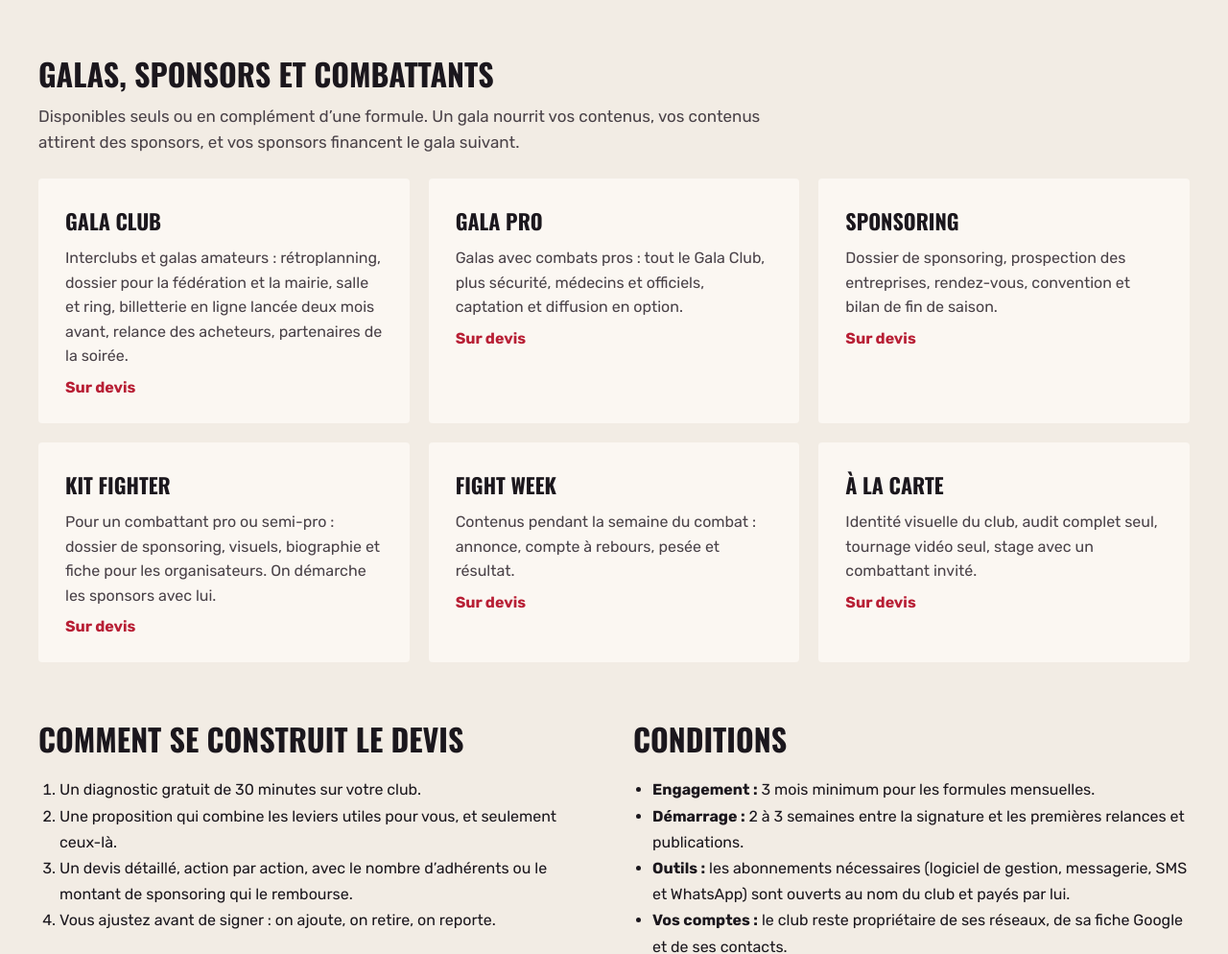
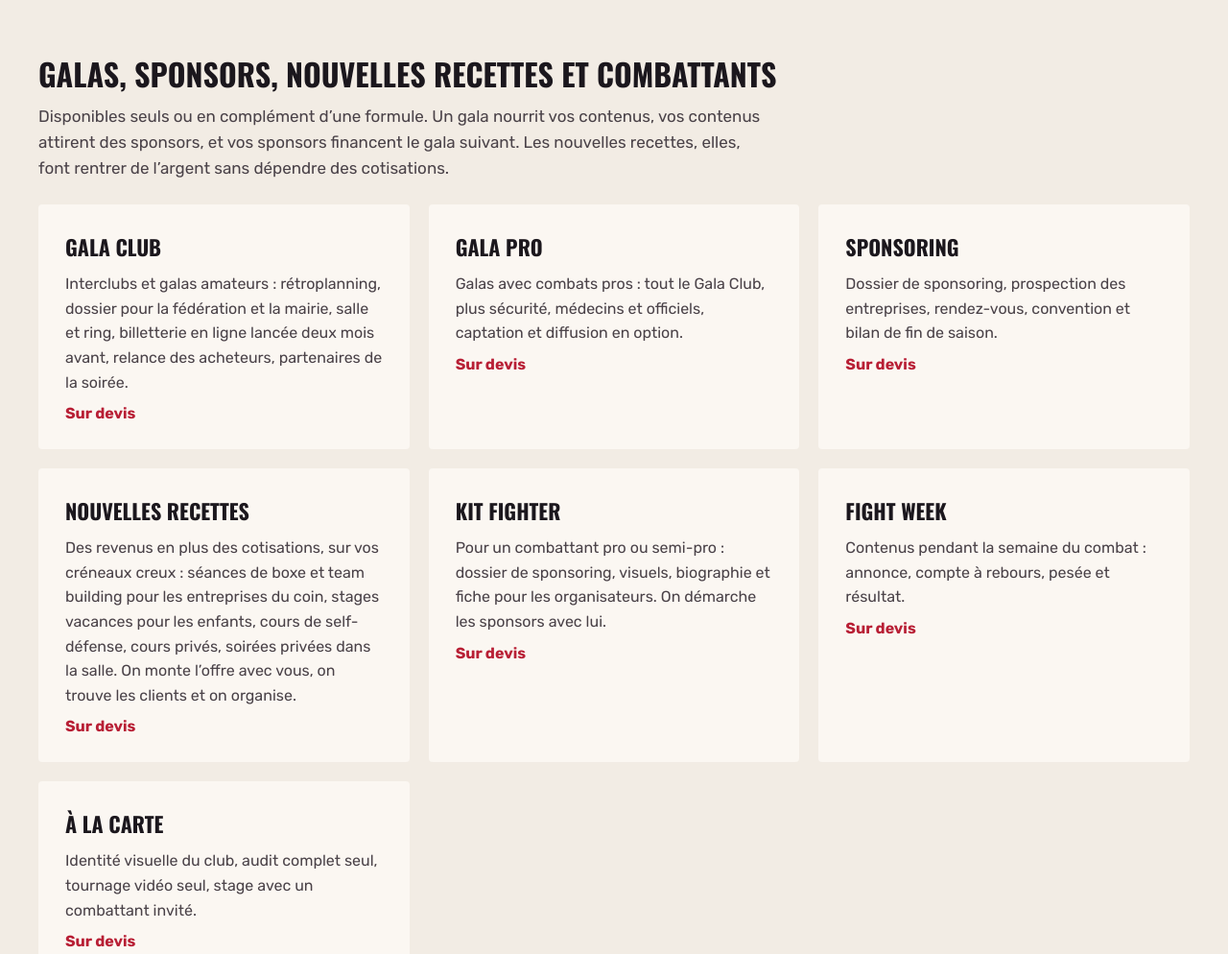
Before and after one commit to nanalgilet21-source/ntl-management.site, a plain HTML site: page index.html in a window 1280 px wide. Shown: the part 6581-7575 px from the top of the page at 96% size. Drawn offline with nearby package versions, Linux system fonts and the light colour scheme.

Commit message:
Ajout de l'offre Nouvelles recettes
Co-Authored-By: Claude Opus 5.5 <noreply@anthropic.com>
Claude-Session: https://claude.ai/code/session_01B3zT2SkqRAuKTM4snham3g

```diff
--- a/index.html
+++ b/index.html
@@ -300,8 +300,8 @@ a:focus-visible,button:focus-visible,input:focus-visible{outline:3px solid #E0B2
 
 <div style="display: flex; flex-direction: column; gap: 24px">
 <div style="display: flex; flex-direction: column; gap: 8px">
-<h3 style="margin: 0; font-family: 'Oswald', Arial, sans-serif; font-size: 32px; text-transform: uppercase">Galas, sponsors et combattants</h3>
-<p style="margin: 0; font-size: 17px; line-height: 1.6; color: #4A4248; max-width: 760px">Disponibles seuls ou en complément d’une formule. Un gala nourrit vos contenus, vos contenus attirent des sponsors, et vos sponsors financent le gala suivant.</p>
+<h3 style="margin: 0; font-family: 'Oswald', Arial, sans-serif; font-size: 32px; text-transform: uppercase">Galas, sponsors, nouvelles recettes et combattants</h3>
+<p style="margin: 0; font-size: 17px; line-height: 1.6; color: #4A4248; max-width: 760px">Disponibles seuls ou en complément d’une formule. Un gala nourrit vos contenus, vos contenus attirent des sponsors, et vos sponsors financent le gala suivant. Les nouvelles recettes, elles, font rentrer de l’argent sans dépendre des cotisations.</p>
 </div>
 <div style="display: grid; grid-template-columns: repeat(auto-fit, minmax(min(300px, 100%), 1fr)); gap: 20px">
 <article style="background: #FBF7F2; border-radius: 4px; padding: 28px; display: flex; flex-direction: column; gap: 10px">
@@ -317,6 +317,11 @@ a:focus-visible,button:focus-visible,input:focus-visible{outline:3px solid #E0B2
 <article style="background: #FBF7F2; border-radius: 4px; padding: 28px; display: flex; flex-direction: column; gap: 10px">
 <h4 style="margin: 0; font-family: 'Oswald', Arial, sans-serif; font-size: 22px; text-transform: uppercase">Sponsoring</h4>
 <p style="margin: 0; font-size: 16px; line-height: 1.6; color: #4A4248">Dossier de sponsoring, prospection des entreprises, rendez-vous, convention et bilan de fin de saison.</p>
+<p style="margin: 0; font-size: 16px; font-weight: 600; color: #B81F35">Sur devis</p>
+</article>
+<article style="background: #FBF7F2; border-radius: 4px; padding: 28px; display: flex; flex-direction: column; gap: 10px">
+<h4 style="margin: 0; font-family: 'Oswald', Arial, sans-serif; font-size: 22px; text-transform: uppercase">Nouvelles recettes</h4>
+<p style="margin: 0; font-size: 16px; line-height: 1.6; color: #4A4248">Des revenus en plus des cotisations, sur vos créneaux creux : séances de boxe et team building pour les entreprises du coin, stages vacances pour les enfants, cours de self-défense, cours privés, soirées privées dans la salle. On monte l’offre avec vous, on trouve les clients et on organise.</p>
 <p style="margin: 0; font-size: 16px; font-weight: 600; color: #B81F35">Sur devis</p>
 </article>
 <article style="background: #FBF7F2; border-radius: 4px; padding: 28px; display: flex; flex-direction: column; gap: 10px">
```
